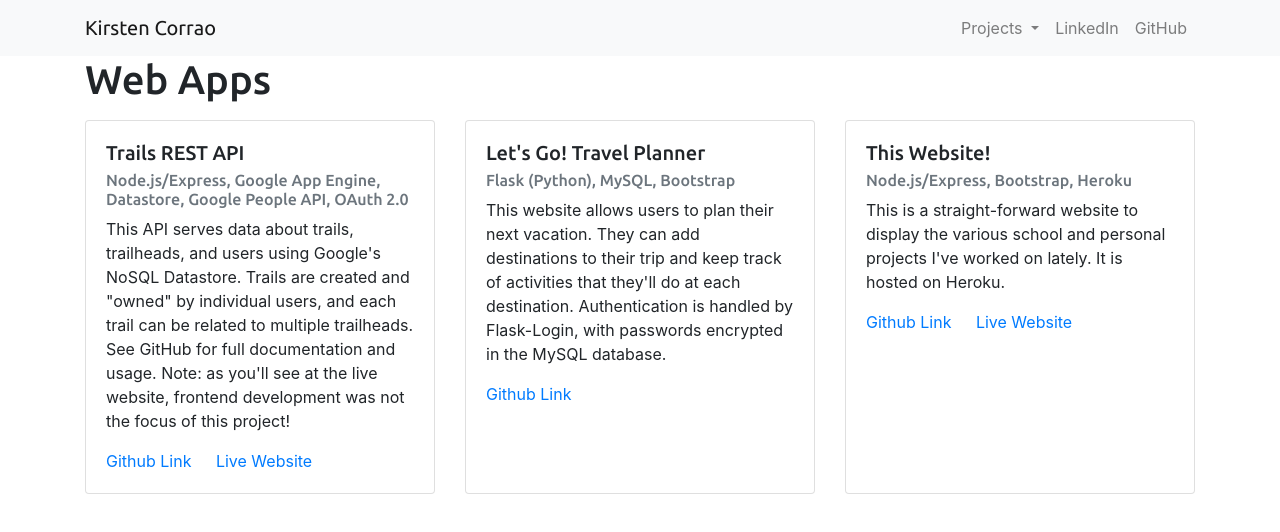
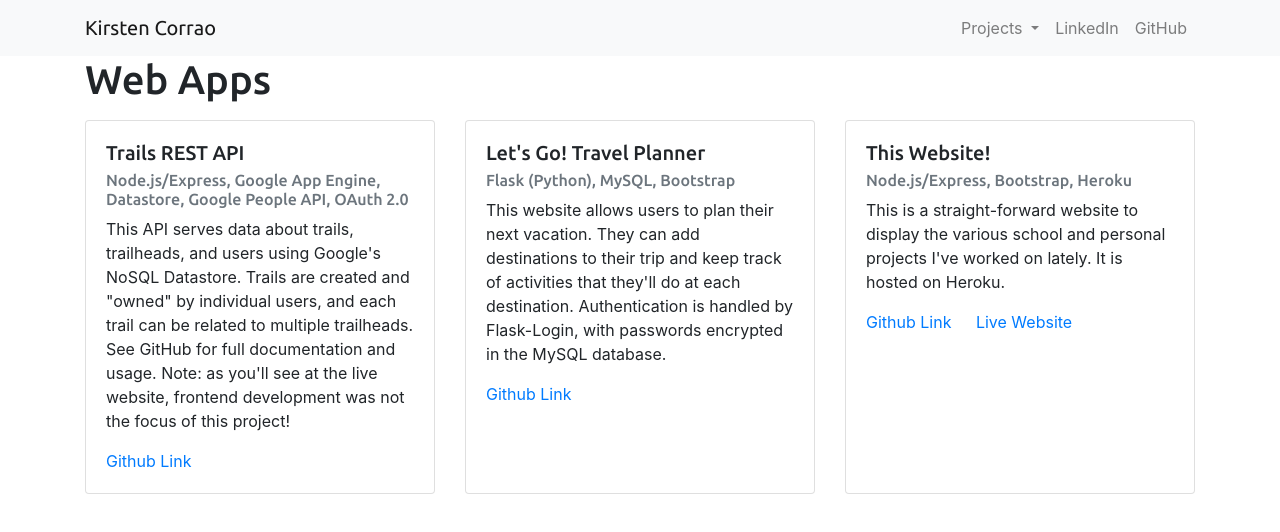
Before and after one commit to kcroo/portfolio, a website: page views/webapps.html in a window 1280 px wide. Drawn offline with nearby package versions, Linux system fonts and the light colour scheme; files that its build step writes are made by us from their sources.

Commit message:
corrected link to this website

```diff
--- a/views/webapps.html
+++ b/views/webapps.html
@@ -15,7 +15,6 @@
                   This API serves data about trails, trailheads, and users using Google's NoSQL Datastore. Trails are created and "owned" by individual users, and each trail can be related to multiple trailheads. See GitHub for full documentation and usage. Note: as you'll see at the live website, frontend development was not the focus of this project!
                 </p>
                 <a href="https://github.com/kcroo/trails-api" class="card-link"  target="_blank">Github Link</a>
-                <a href="https://trails-api.wl.r.appspot.com/" class="card-link"  target="_blank">Live Website</a>
               </div>
           </div>
         </div>
@@ -42,7 +41,7 @@
                   This is a straight-forward website to display the various school and personal projects I've worked on lately. It is hosted on Heroku.
                 </p>
                 <a href="https://github.com/kcroo/LetsGo" class="card-link"  target="_blank">Github Link</a>
-                <a href="https://kcroo-portfolio.herokuapp.com/" class="card-link"  target="_blank">Live Website</a>
+                <a href="https://kcroo.herokuapp.com/" class="card-link"  target="_blank">Live Website</a>
             </div>
           </div>
         </div>
```
